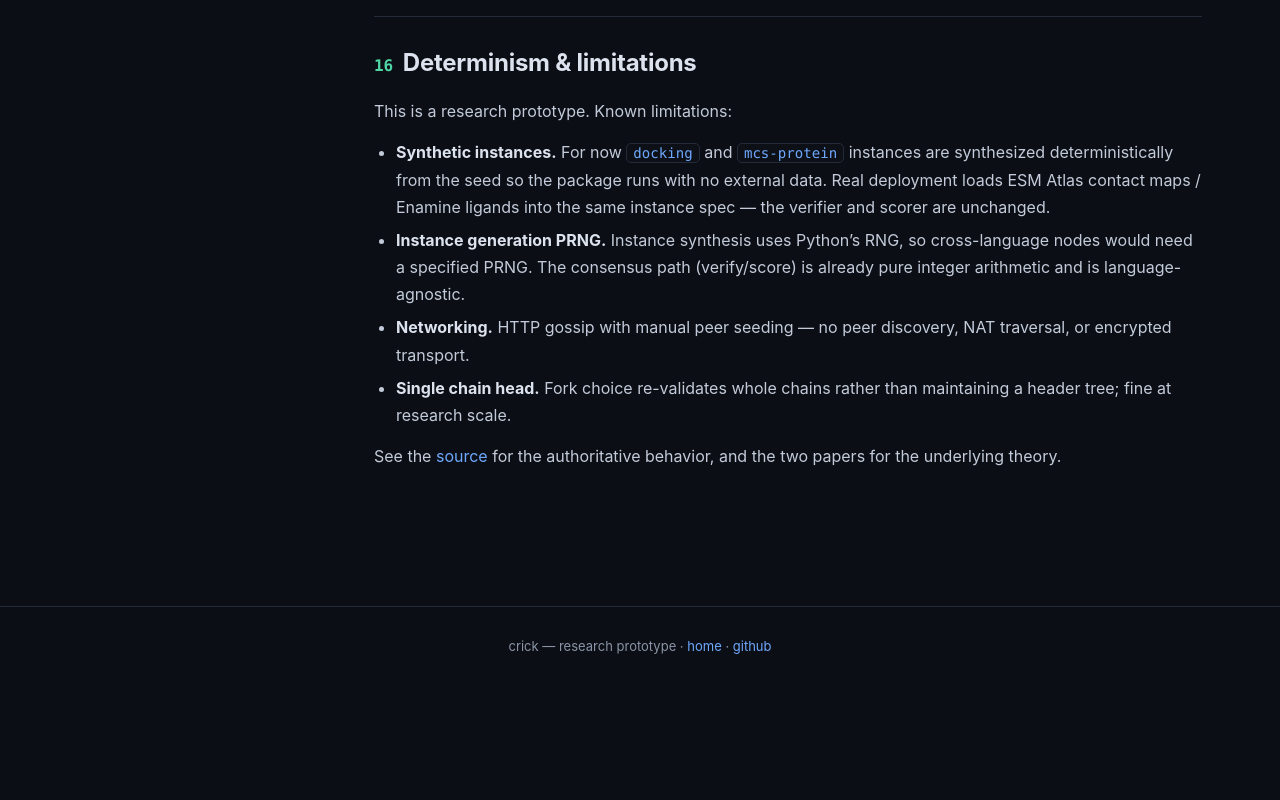
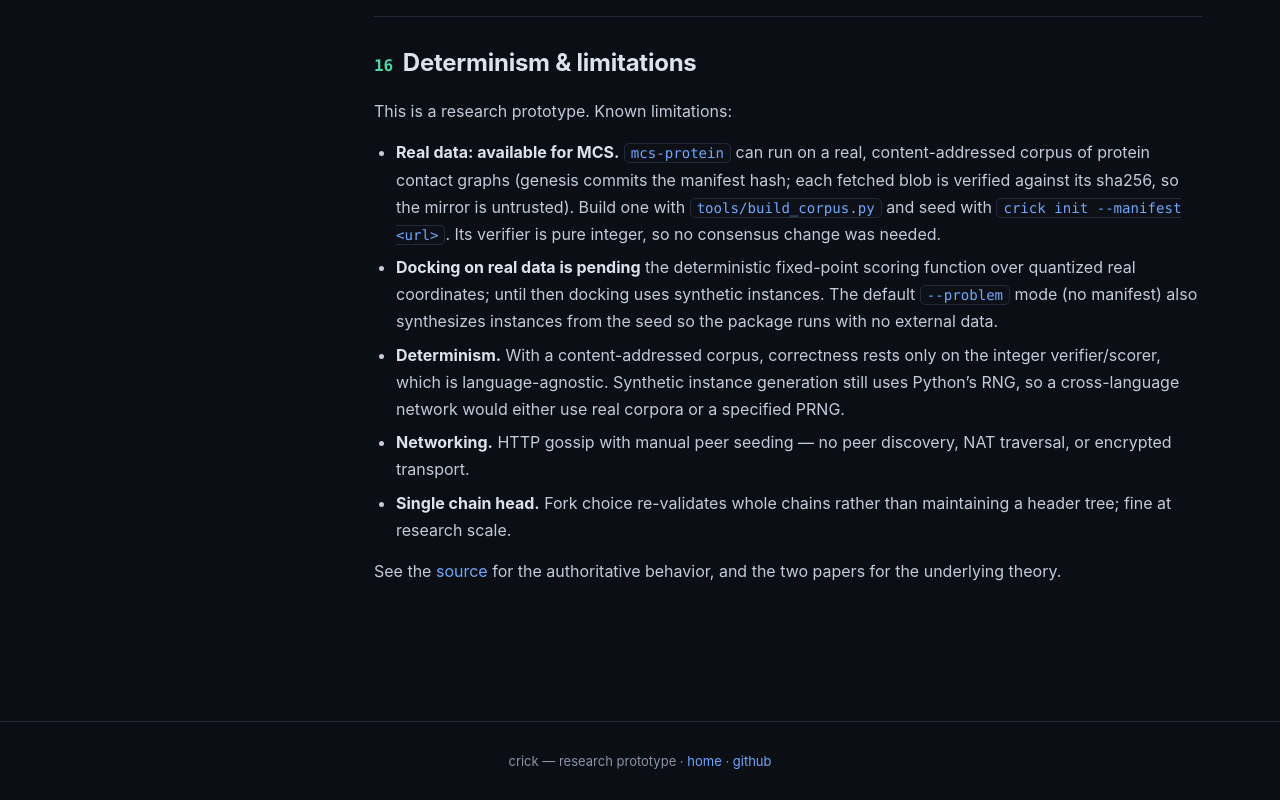
Before and after one commit to OliverLaboratory/crick, a plain HTML site: page docs/protocol.html in a window 1280 px wide. Shown: the part 8831-9631 px from the top of the page. Before the commit the page ends 9517 px from the top, so only its background shows below. Drawn offline with Linux system fonts and the light colour scheme.

Commit message:
docs: document the real-data corpus path (README, CLAUDE, protocol spec)
Co-Authored-By: Claude Opus 4.8 (1M context) <noreply@anthropic.com>

```diff
--- a/docs/protocol.html
+++ b/docs/protocol.html
@@ -428,12 +428,17 @@
       <h2><span class="n">16</span>Determinism &amp; limitations</h2>
       <p>This is a research prototype. Known limitations:</p>
       <ul>
-        <li><strong>Synthetic instances.</strong> For now <code>docking</code> and <code>mcs-protein</code> instances are
-        synthesized deterministically from the seed so the package runs with no external data. Real deployment loads
-        ESM Atlas contact maps / Enamine ligands into the same instance spec — the verifier and scorer are unchanged.</li>
-        <li><strong>Instance generation PRNG.</strong> Instance synthesis uses Python’s RNG, so cross-language nodes
-        would need a specified PRNG. The consensus path (verify/score) is already pure integer arithmetic and is
-        language-agnostic.</li>
+        <li><strong>Real data: available for MCS.</strong> <code>mcs-protein</code> can run on a real,
+        content-addressed corpus of protein contact graphs (genesis commits the manifest hash; each fetched blob is
+        verified against its sha256, so the mirror is untrusted). Build one with <code>tools/build_corpus.py</code> and
+        seed with <code>crick init --manifest &lt;url&gt;</code>. Its verifier is pure integer, so no consensus change
+        was needed.</li>
+        <li><strong>Docking on real data is pending</strong> the deterministic fixed-point scoring function over
+        quantized real coordinates; until then docking uses synthetic instances. The default <code>--problem</code>
+        mode (no manifest) also synthesizes instances from the seed so the package runs with no external data.</li>
+        <li><strong>Determinism.</strong> With a content-addressed corpus, correctness rests only on the integer
+        verifier/scorer, which is language-agnostic. Synthetic instance generation still uses Python’s RNG, so a
+        cross-language network would either use real corpora or a specified PRNG.</li>
         <li><strong>Networking.</strong> HTTP gossip with manual peer seeding — no peer discovery, NAT traversal, or
         encrypted transport.</li>
         <li><strong>Single chain head.</strong> Fork choice re-validates whole chains rather than maintaining a header
```
Also changed, not shown: 3 other files.
